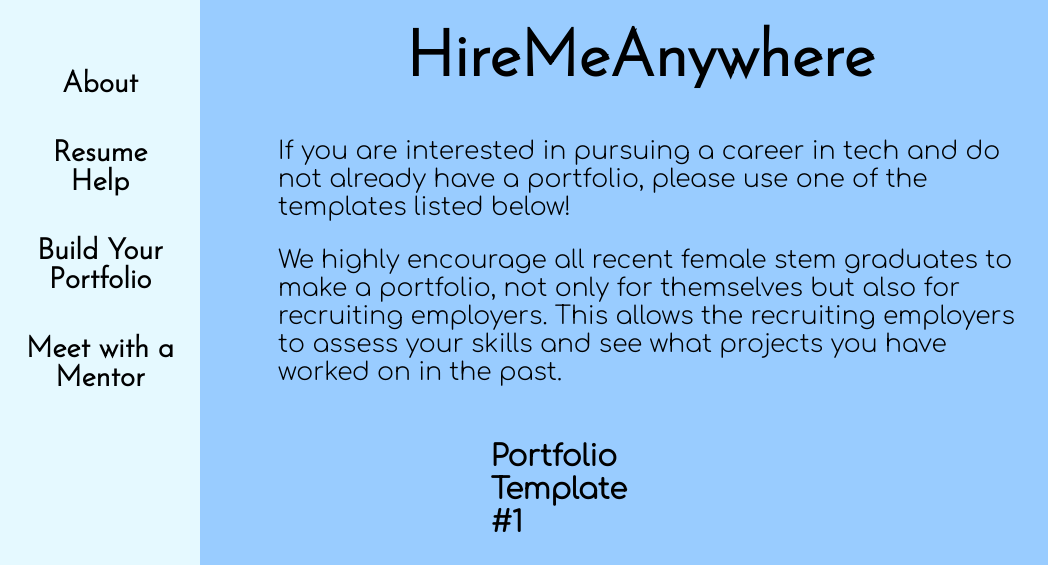
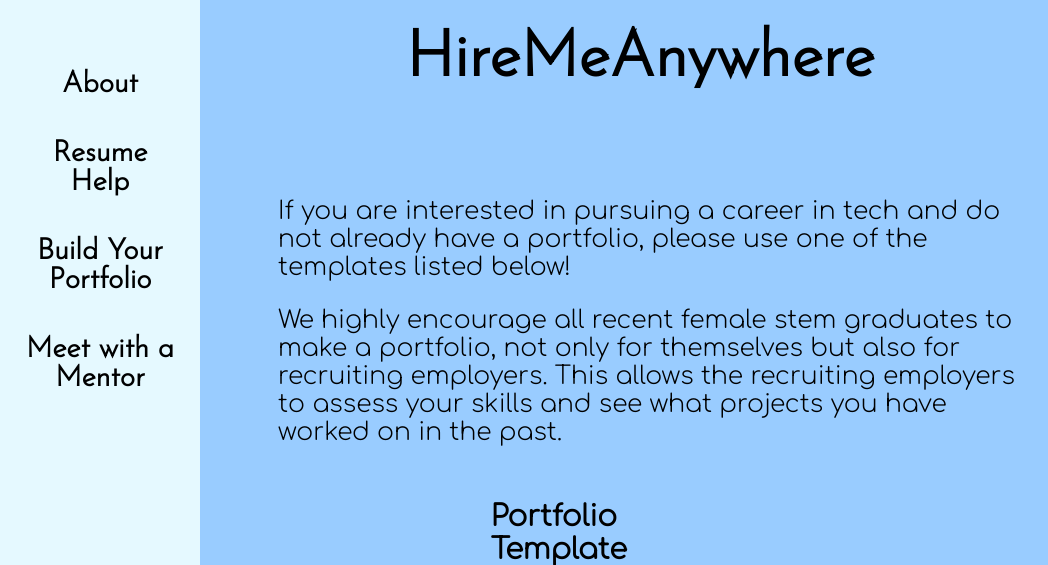
Before and after one commit to helencordova12/hiremeanywhere-project, a PHP site: page /portfolioPage.html in a window 1280 px wide. Shown: the top 565 px of the page, without its empty margins (0-1048 px from the left). Run offline with PHP 8.4, Linux system fonts and the light colour scheme; some libraries are stand-ins or nearby versions.

Commit message:
Update design3.css

```diff
--- a/design3.css
+++ b/design3.css
@@ -36,6 +36,8 @@
   margin-right: auto;  /*moves img to center*/
   padding-left: 30px;
   width: 50%;
+  padding-top: 30px;
+  padding-bottom: 30px;
 }
 
 #buttons{
```
